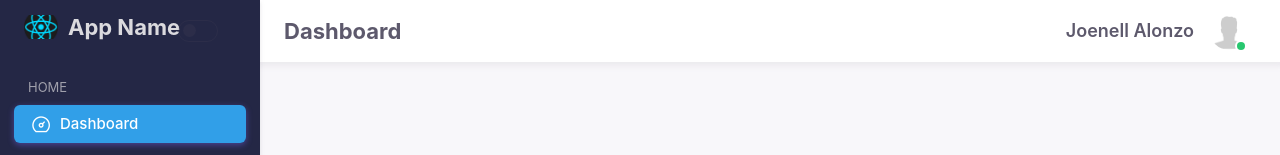
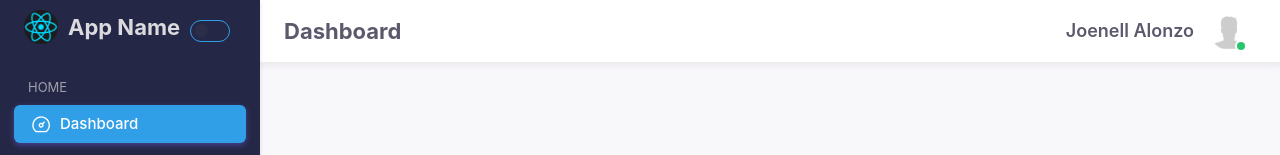
Before and after one commit to alonzojoe/react-dashboard-boilerplate, a React (Vite) app: page / in a window 1280 px wide. Shown: the top 155 px of the page. Built offline with nearby package versions, Linux system fonts and the light colour scheme.

Commit message:
style: sidebar style adjustments, add app logo

```diff
--- a/src/index.css
+++ b/src/index.css
@@ -204,13 +204,47 @@
   border-radius: 0 5px 5px 0;
 }
 
-.mawawala {
-  opacity: 0;
-  transition: 1s;
+.cst-modalnaloader {
+  animation: changeopacity 2s ease-in infinite;
 }
 
-.cst-modalnaloader {
-  animation: changeopacity 2s ease-in infinite;
+.app-brand-logo.demo {
+  height: auto !important;
+}
+
+.switch {
+  padding: 0;
+  margin-right: 0;
+}
+
+.switch-toggle-slider {
+  border: 0.1rem solid #7367f0 !important;
+}
+
+.switch-off {
+  color: #fff;
+}
+
+.btn-x {
+  display: none;
+}
+
+@media (max-width: 1199.98px) {
+  .btn-x {
+    display: block;
+  }
+
+  .btn-switch {
+    display: none;
+  }
+}
+
+.switch-toggle-slider {
+  border: 0.1rem solid #319fe8 !important;
+}
+
+a {
+  cursor: pointer !important;
 }
 
 @keyframes changeopacity {
--- a/src/layouts/components/Sidebar.jsx
+++ b/src/layouts/components/Sidebar.jsx
@@ -13,7 +13,7 @@ const Sidebar = () => {
       }}
     >
       <div className="app-brand demo py-1 d-flex align-items-center">
-        <a className="app-brand-link">
+        <a className="app-brand-link" onClick={(e) => e.preventDefault()}>
           <span className="app-brand-logo demo">
             <img
               src={Logo}
```
